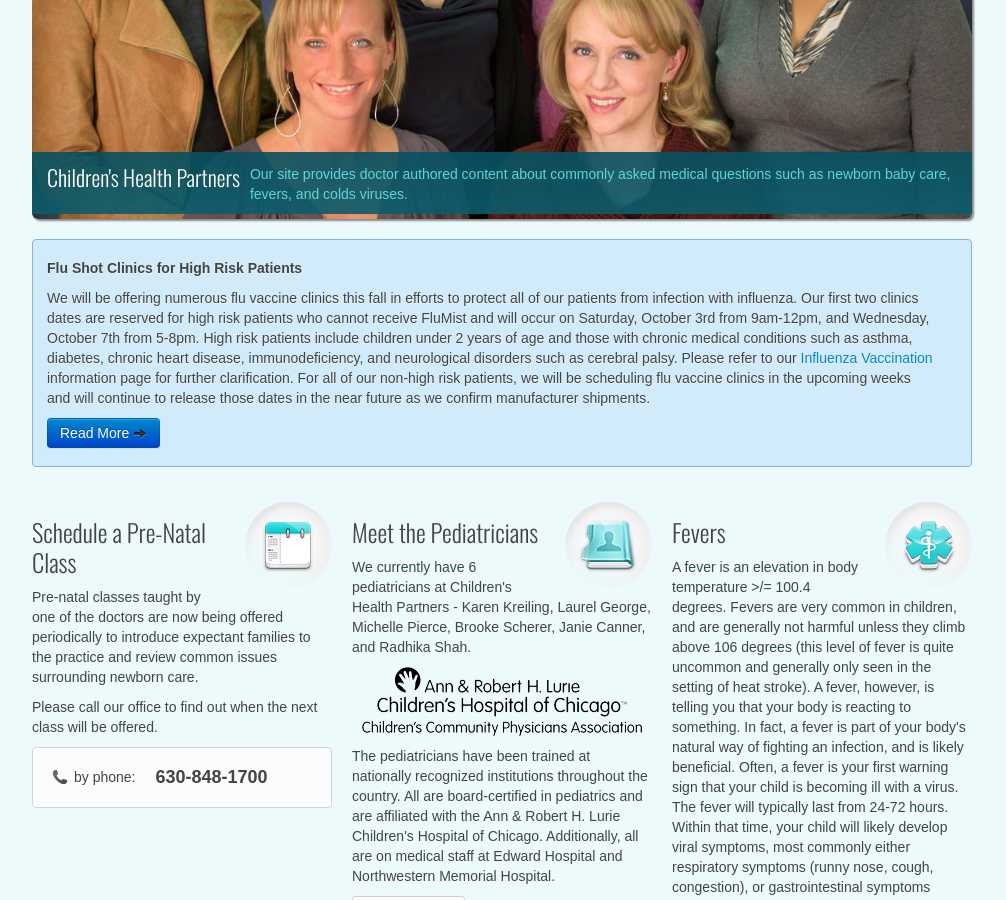
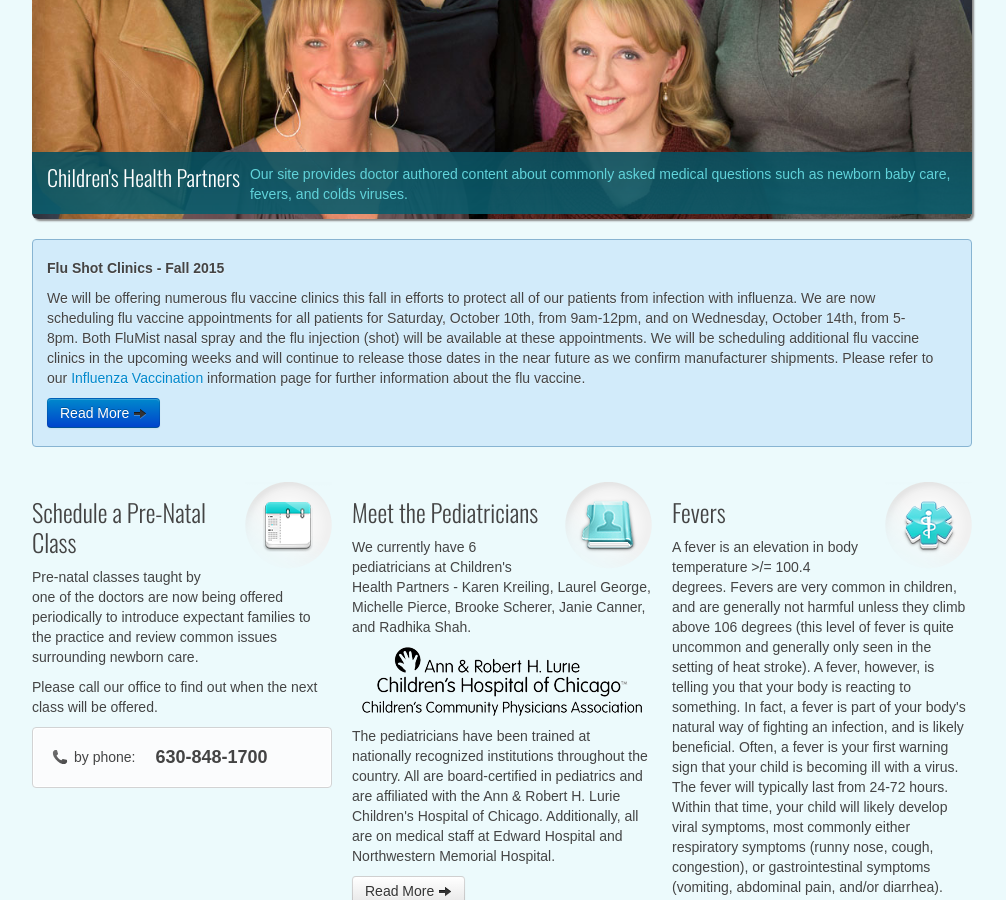
Before and after one commit to chpweb/web, a Jekyll site: the page built from index.html, in a window 1280 px wide and 900 px high, scrolled down 414 px. Shown: the whole window, without its empty margins (138-1144 px from the left). Built offline with Jekyll 4.4.1, drawn with Linux system fonts in a browser that asks for light colours; some web fonts are replaced; comment, search, counter and statistics services are not loaded.

Commit message:
Update index.html

```diff
--- a/index.html
+++ b/index.html
@@ -44,8 +44,8 @@
 		-->
 
 		<div class="home-info">
-			<h5>Flu Shot Clinics for High Risk Patients</h5>
-			<p>We will be offering numerous flu vaccine clinics this fall in efforts to protect all of our patients from infection with influenza.  Our first two clinics dates are reserved for high risk patients who cannot receive FluMist and will occur on Saturday, October 3rd from 9am-12pm, and Wednesday, October 7th from 5-8pm.  High risk patients include children under 2 years of age and those with chronic medical conditions such as asthma, diabetes, chronic heart disease, immunodeficiency, and neurological disorders such as cerebral palsy.  Please refer to our <a href="/health_info/influenza-vaccination.html">Influenza Vaccination</a> information page for further clarification.  For all of our non-high risk patients, we will be scheduling flu vaccine clinics in the upcoming weeks and will continue to release those dates in the near future as we confirm manufacturer shipments. </p>
+			<h5>Flu Shot Clinics - Fall 2015</h5>
+			<p>We will be offering numerous flu vaccine clinics this fall in efforts to protect all of our patients from infection with influenza.  We are now scheduling flu vaccine appointments for all patients for Saturday, October 10th, from 9am-12pm, and on Wednesday, October 14th, from 5-8pm.  Both FluMist nasal spray and the flu injection (shot) will be available at these appointments.  We will be scheduling additional flu vaccine clinics in the upcoming weeks and will continue to release those dates in the near future as we confirm manufacturer shipments.  Please refer to our <a href="/health_info/influenza-vaccination.html">Influenza Vaccination</a> information page for further information about the flu vaccine.</p>
 			<p><a class="btn btn-medium btn-primary" href="/flu-vaccine-dates">Read More <i class="icon-arrow-right"></i></a></p>
 		</div>
 	</section>
```
